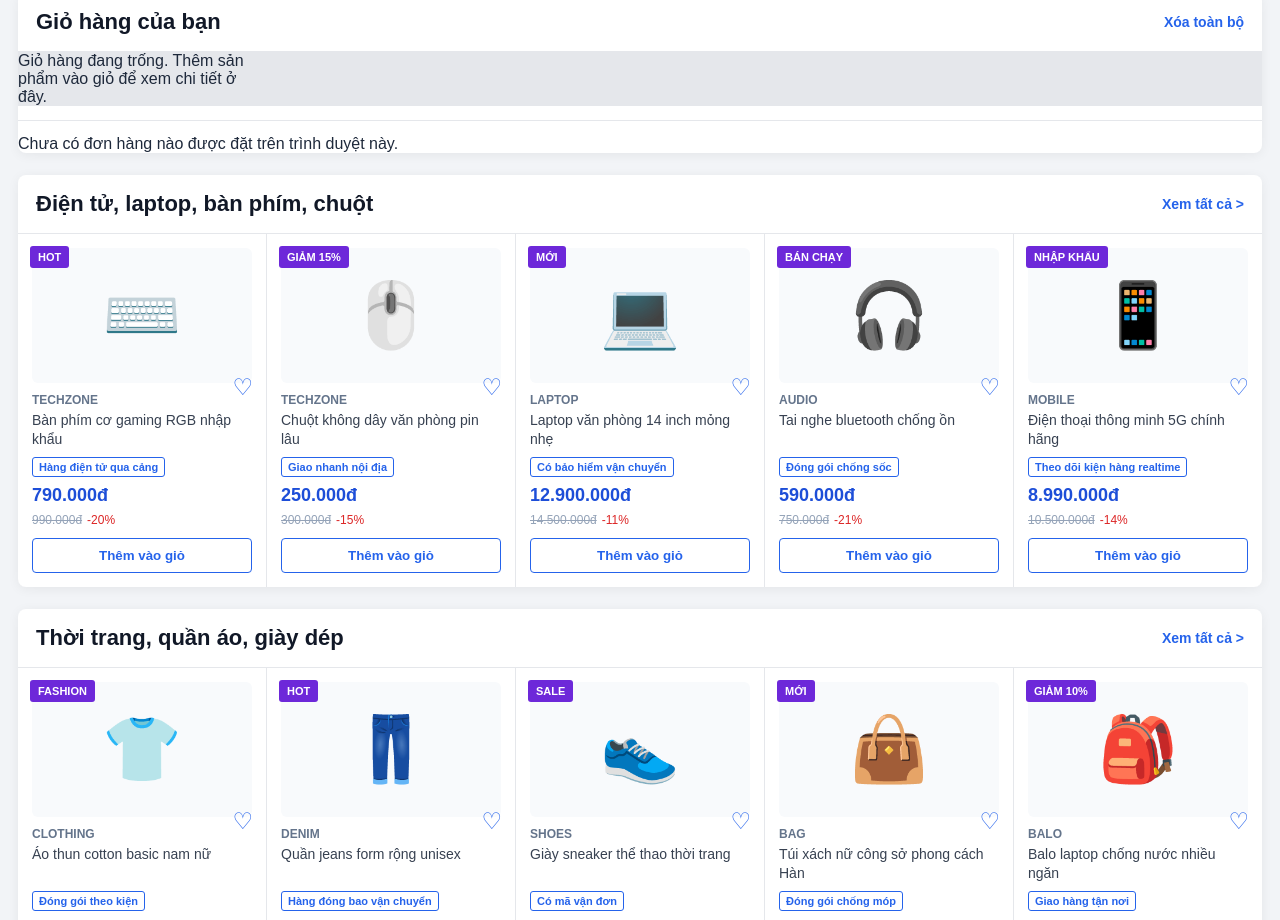
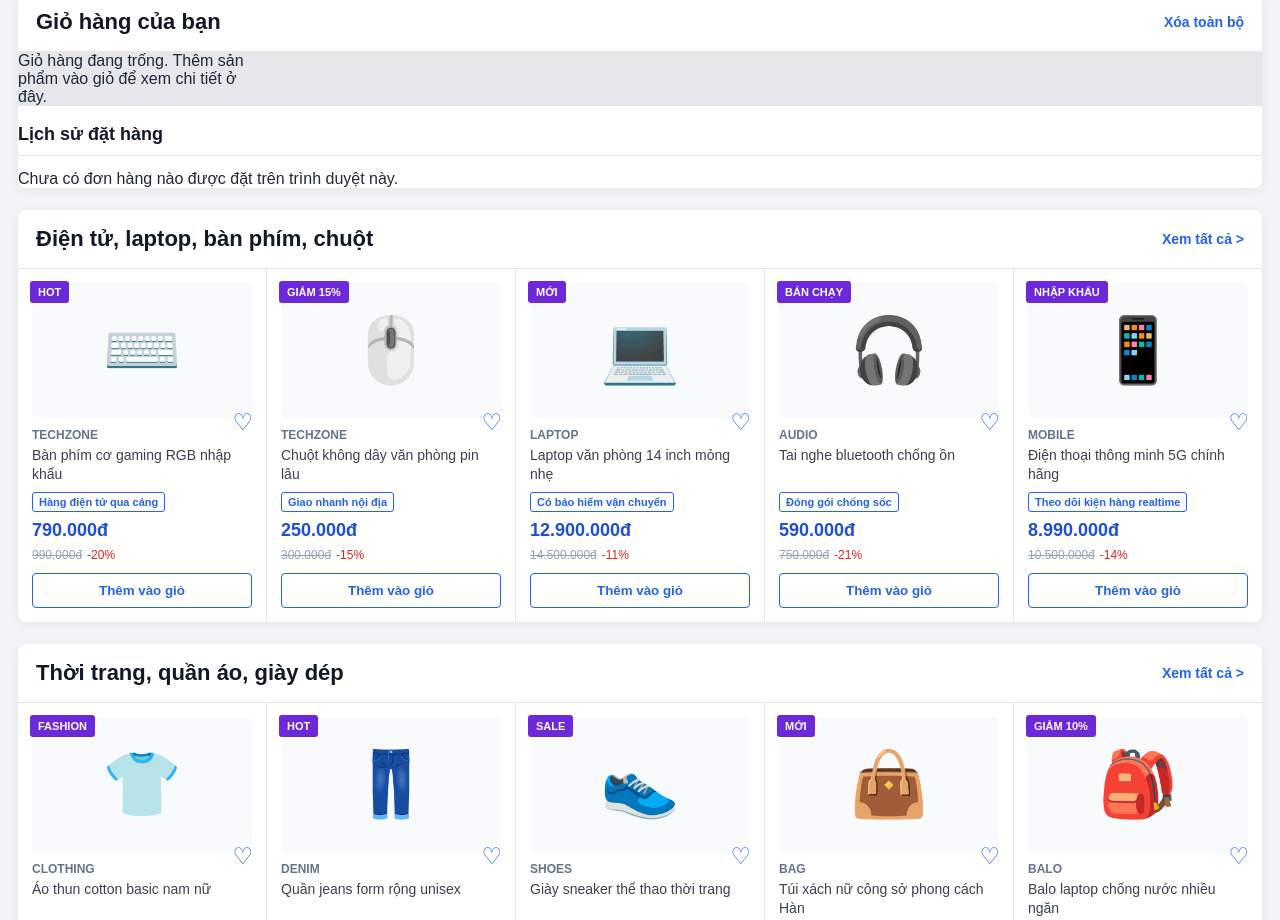
Before and after one commit to kiet62/do-an-ai-, a website: page index.html in a window 1280 px wide. Shown: the part 862-1782 px from the top of the page. Drawn offline with Linux system fonts and the light colour scheme.

Commit message:
Add files via upload

```diff
--- a/index.html
+++ b/index.html
@@ -87,6 +87,7 @@
     <div class="product-grid" id="cartContent"><p>Giỏ hàng đang trống. Thêm sản phẩm vào giỏ để xem chi tiết ở đây.</p></div>
     <div class="cart-summary" id="cartSummary"></div>
     <div class="result-box" id="checkoutResult"></div>
+    <h3 class="order-history-title">Lịch sử đặt hàng</h3>
     <div class="order-history" id="orderHistory"></div>
   </section>
 
--- a/style.css
+++ b/style.css
@@ -74,7 +74,8 @@ button{font-family:inherit}
 .checkout-form select{appearance:none}
 .cart-actions{display:flex;align-items:center;gap:8px;flex-wrap:wrap;justify-content:flex-end}
 .qty-btn{width:34px;height:34px;border:1px solid #cbd5e1;border-radius:6px;background:white;color:#111827;font-weight:bold;cursor:pointer}
-.order-history{margin-top:14px;border-top:1px solid #e5e7eb;padding-top:14px}
+.order-history-title{margin:18px 0 0;font-size:18px;color:#111827}
+.order-history{margin-top:10px;border-top:1px solid #e5e7eb;padding-top:14px}
 .order-history-item{display:flex;align-items:center;justify-content:space-between;gap:12px;padding:12px 0;border-bottom:1px solid #eef2f7}
 .order-history-item:last-child{border-bottom:none}
 .order-history-item small{color:#64748b}
```
